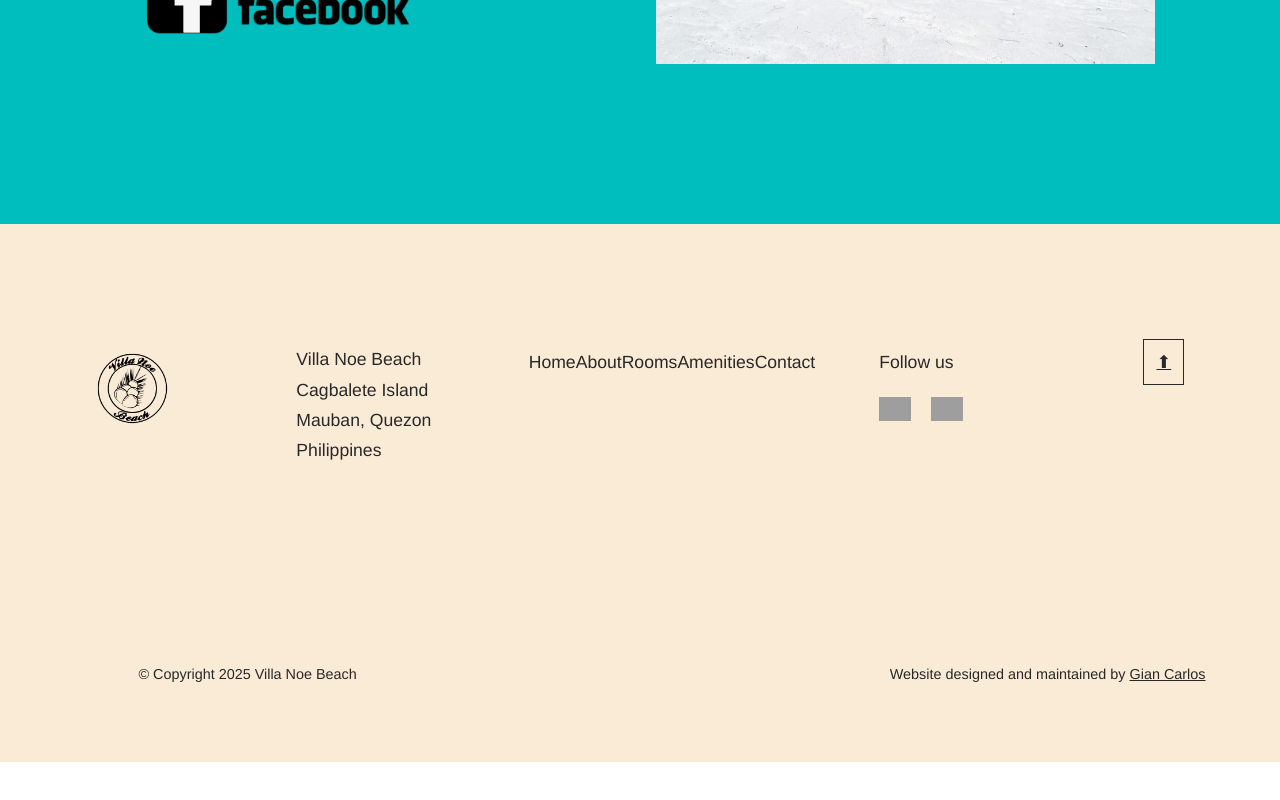
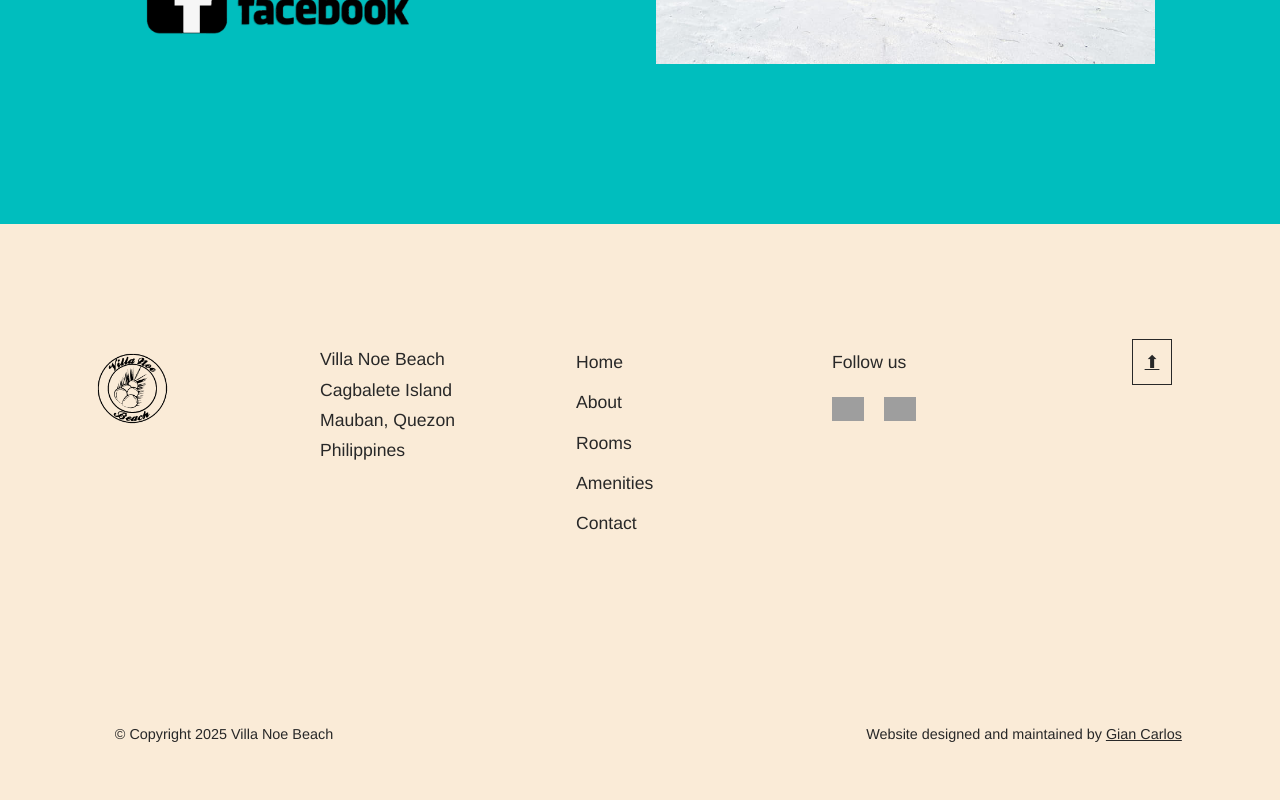
Before and after one commit to giantcarlos/villa-noe, a React (Vite) app: page / in a window 1280 px wide. Shown: the part 3412-4212 px from the top of the page. Before the commit the page ends 4174 px from the top, so only its background shows below. Built offline with nearby package versions, Linux system fonts and the light colour scheme; grey boxes are pictures that could not be loaded.

Commit message:
add links to footer icons

```diff
--- a/src/App.css
+++ b/src/App.css
@@ -457,7 +457,7 @@ button {
 .footer-mid {
   grid-column: 3;
   grid-row: 1;
-  /* display: flex; */
+  display: flex;
   text-align: left;
   flex-direction: column;
   gap: 1.2rem;
--- a/src/Components/Footer.jsx
+++ b/src/Components/Footer.jsx
@@ -58,8 +58,12 @@ function Footer() {
                     <motion.div variants={item} className="footer-right">
                         <div className="follow">Follow us</div>
                         <div className="icon-container">
-                            <img className="footer-icon" variants={item} alt="Facebook icon." src="fb.png" />
+                        <a className="details-link" href='https://www.facebook.com/VillaNoeBeach/' target="_blank">
+                        <img className="footer-icon" variants={item} alt="Facebook icon." src="fb.png" />
+                        </a>
+                        <a className="details-link" href='https://www.instagram.com/villanoebeachresort/' target="_blank">
                             <img className="footer-icon" variants={item} alt="Instagram icon." src="insta.png" />
+                        </a>
                         </div>
                     </motion.div>
                     <motion.div variants={item} className="footer-last">
```
